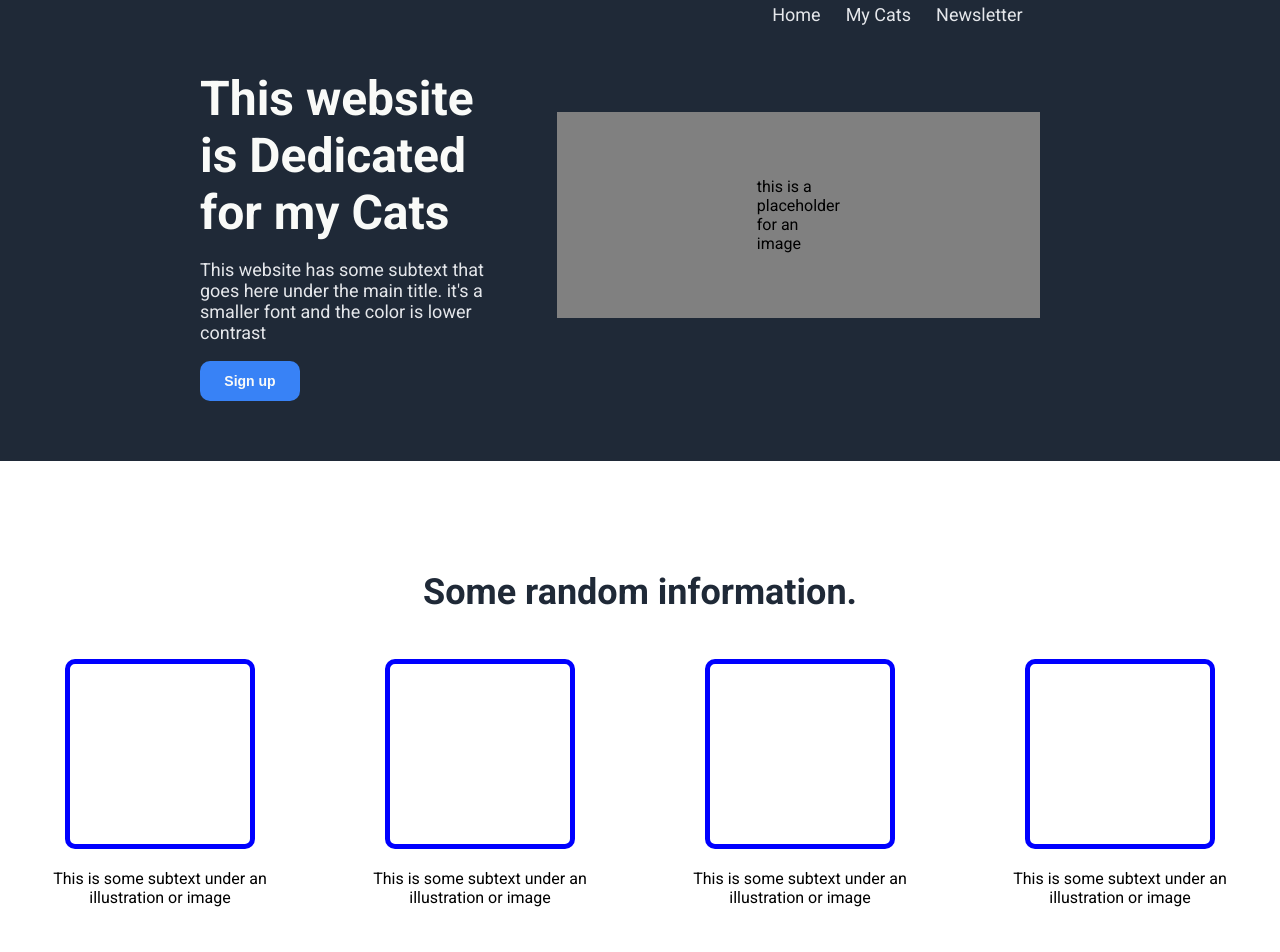
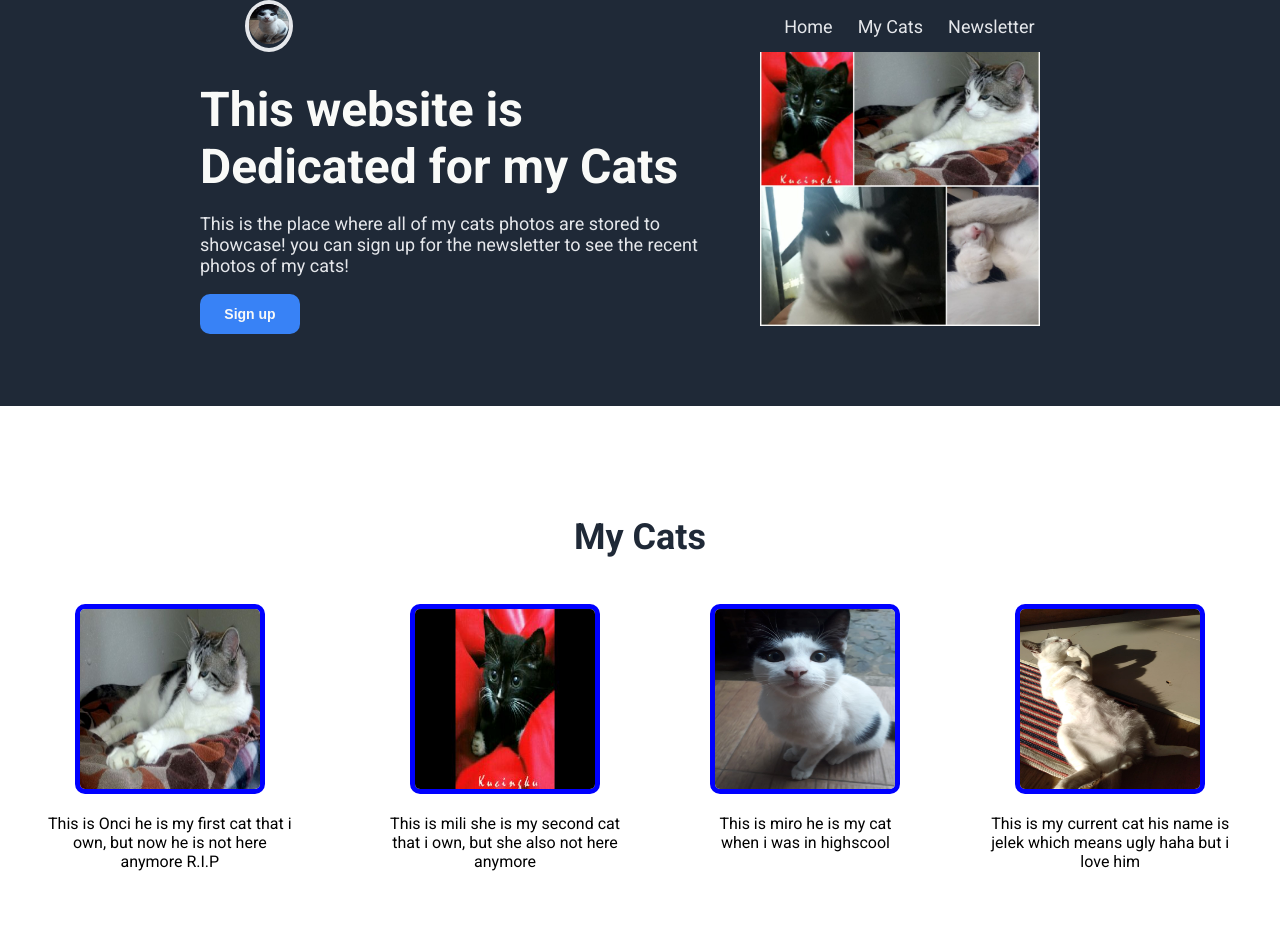
Before and after one commit to iqoll/odin-landingpage, a plain HTML site: page index.html in a window 1280 px wide. Shown: the top 952 px of the page. Drawn offline with Linux system fonts and the light colour scheme.

Commit message:
changing up all the html content and adding css

```diff
--- a/index.html
+++ b/index.html
@@ -9,7 +9,7 @@
 </head>
 <body>
   <header>
-    <div class="header-logo"><img src="" alt=""></div>
+    <div class="header-logo"><img class="logo" src="img/9421b956-4c05-4d03-9ac8-cba4b465b1fe.jpg" alt="miro" width="40px" height="40px"></div>
     <ul class="header-links">
       <li><a href="#home">Home</a></li>
       <li><a href="#mycats">My Cats</a></li>
@@ -20,40 +20,40 @@
     <section id="home" class="hero">
       <div class="container">
         <h1 class="hero-header">This website is Dedicated for my Cats</h1>
-        <p class="hero-subtext">This website has some subtext that goes here under the main title. it's a smaller font and the color is lower contrast</p>
+        <p class="hero-subtext">This is the place where all of my cats photos are stored to showcase! you can sign up for the newsletter to see the recent photos of my cats!</p>
         <button class="signup1">Sign up</button>
       </div>
-      <figure class="hero-image"> this is a placeholder for an image</figure>
+      <figure class="hero-image"><img class="collage" src="img/kolase.jpeg" alt="collage of cats" width="280px" height="auto"></figure>
     </section>
     <section class="information">
-      <h2 id="mycats">Some random information.</h2>
+      <h2 id="mycats">My Cats</h2>
       <div class="information-content">
         <figure class="content-1">
-            <div class="square"></div>
-            <figcaption>This is some subtext under an illustration or image</figcaption>
+            <img class="square" src="img/onci.jpeg" alt="gray and white cat sitting">
+            <figcaption>This is Onci he is my first cat that i own, but now he is not here anymore R.I.P</figcaption>
         </figure>
         <figure class="content-2">
-            <div class="square"></div>
-            <figcaption>This is some subtext under an illustration or image</figcaption>
+            <img class="square" src="img/mili.jpeg" alt="black kitten on a red chair">
+            <figcaption>This is mili she is my second cat that i own, but she also not here anymore</figcaption>
         </figure>
         <figure class="content-3">
-            <div class="square"></div>
-            <figcaption>This is some subtext under an illustration or image</figcaption>
+            <img class="square" src="img/9421b956-4c05-4d03-9ac8-cba4b465b1fe.jpg" alt="black and white cat staring">
+            <figcaption>This is miro he is my cat when i was in highscool</figcaption>
         </figure>
         <figure class="content-4">
-            <div class="square"></div>
-            <figcaption>This is some subtext under an illustration or image</figcaption>
+            <img class="square" src="img/sijelek.jpeg" alt="kitten cleaning his face">
+            <figcaption>This is my current cat his name is jelek which means ugly haha but i love him</figcaption>
         </figure>
       </div>
     </section>
     <section class="quote">
-      <p class="quote-text">This is an inspiring quote, or a testimonial from a customer. Maybe it's just filling up space, or maybe people will actually read it. Who knows? All i know is that it looks nice.</p>
-      <p class="quoter">-Thor, God of Thunder</p>
+      <p class="quote-text">Meow Meow Meow Meow... meow meow..</p>
+      <p class="quoter">-cats</p>
     </section>
     <section id="newsletter" class="call-to-action">
       <div class="cta-container">
-         <p class="h2">Call to action! it's time!</p>
-         <p>Sign up for our product by clicking the button right over there!</p>
+         <p class="h2">Sign up for cat updates!</p>
+         <p>click the button to get see more of our good bois cat!</p>
       </div>
       <button class="signup2">Sign up</button>
     </section>
--- a/style.css
+++ b/style.css
@@ -17,9 +17,12 @@ header {
 }
 
 .header-logo {
-    font-size: 24px;
-    color: #f9faf8;
-    font-weight: bold;
+    border: 4px solid #e5e7eb;
+    border-radius: 50%;
+}
+
+.logo {
+    border-radius: 50%;
 }
 
 .header-links {
@@ -72,12 +75,6 @@ header {
     color: #f9faf8;
     border: solid 1px #f9faf8;
     font-weight: bold;
-}
-
-.hero-image {
-    flex: 2;
-    background-color: gray;
-    padding: 65px 200px;
 }
 
 .header-links,
```
